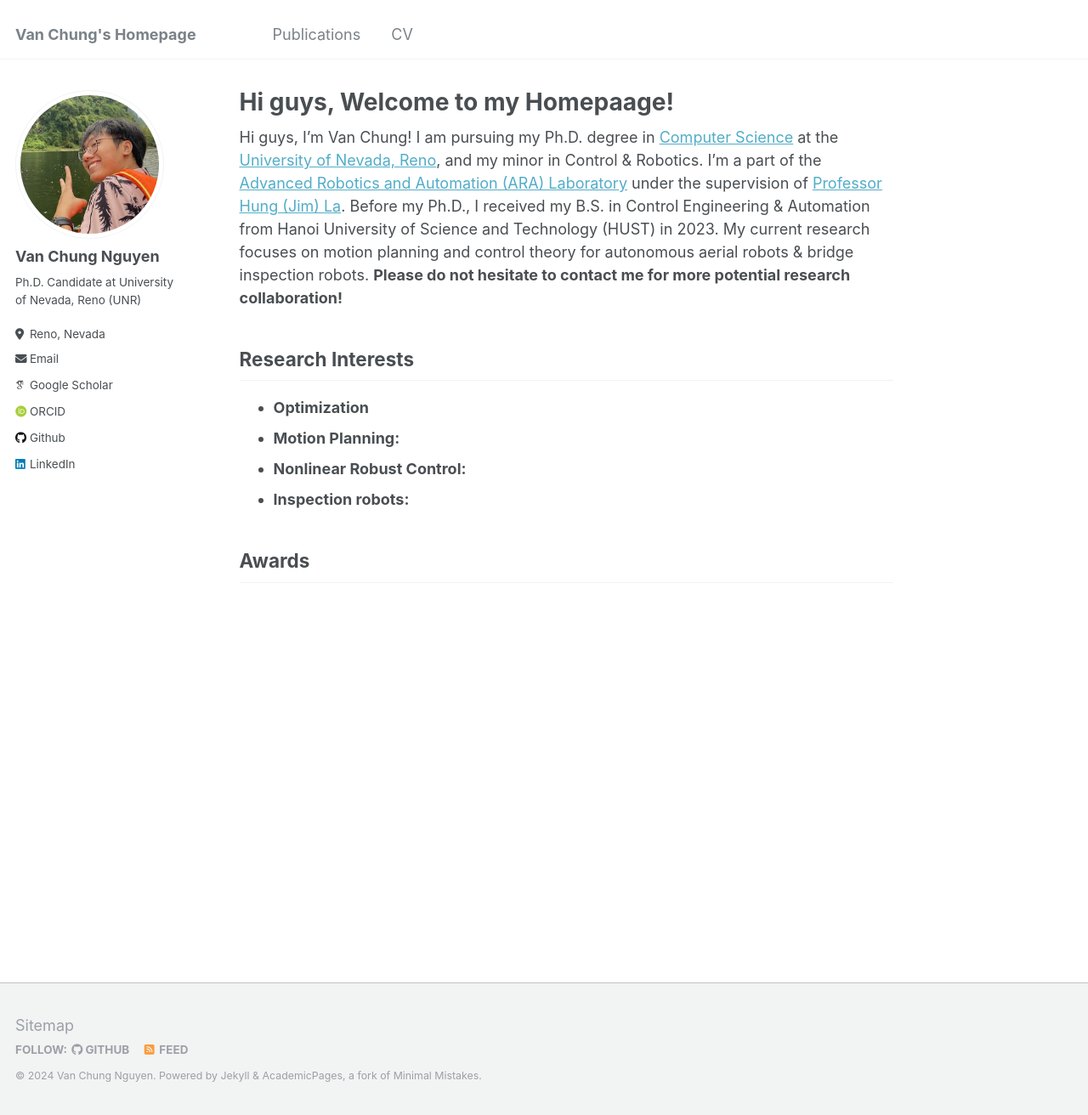
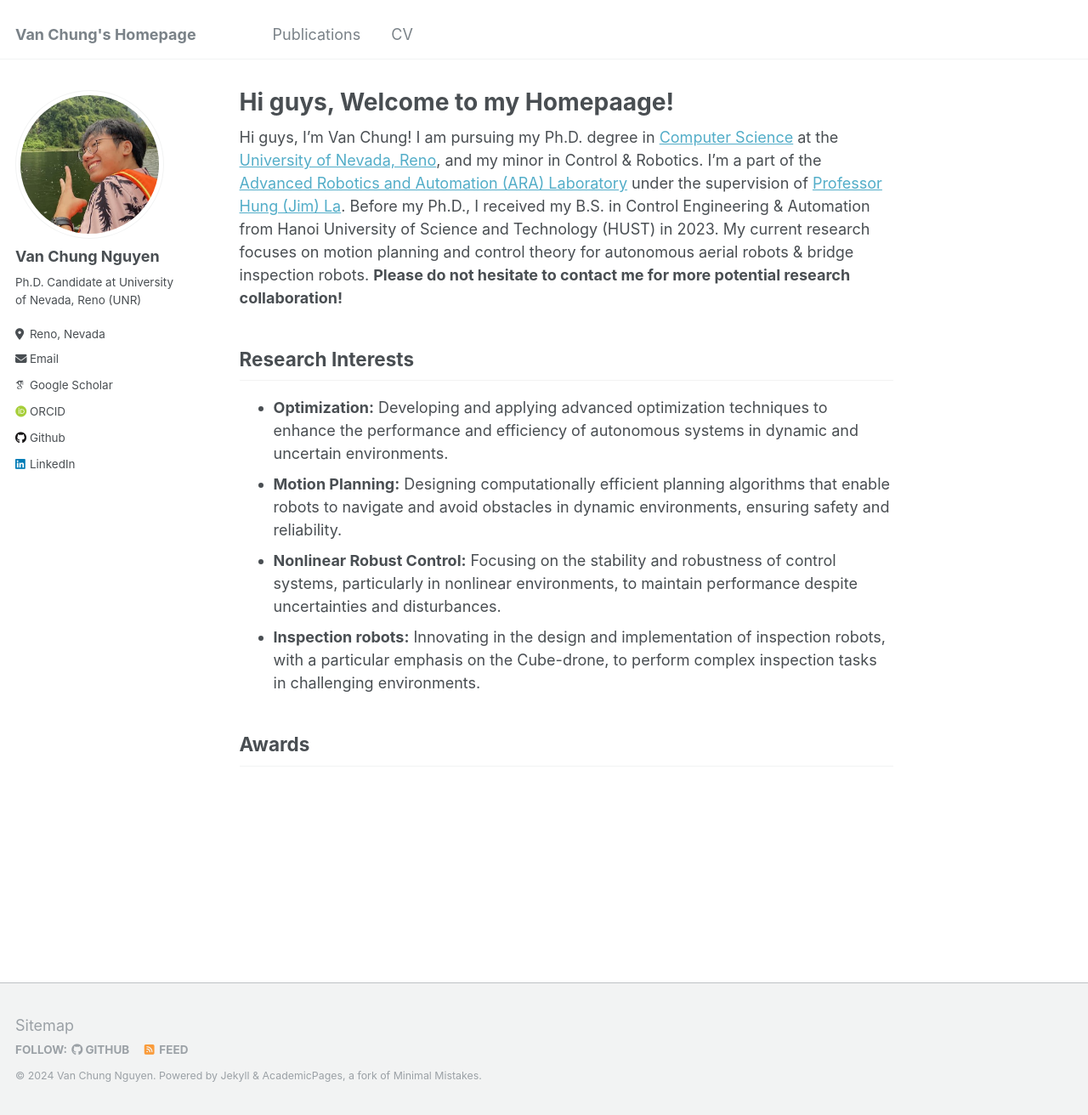
Before and after one commit to VanChung-Nguyen/VanChung-Nguyen.com, a Jekyll site: the page built from _pages/about.md, in a window 1280 px wide and 1312 px high. Shown: the whole window at 85% size. Built offline with Jekyll 4.4.1, drawn with Linux system fonts in a browser that asks for light colours; some web fonts are replaced.

Commit message:
Update about.md

```diff
--- a/_pages/about.md
+++ b/_pages/about.md
@@ -12,10 +12,10 @@ I am pursuing my Ph.D. degree in [Computer Science](https://www.unr.edu/cse) at
 
 Research Interests
 ------
-* **Optimization**
-* **Motion Planning:**
-* **Nonlinear Robust Control:**
-* **Inspection robots:**
+* **Optimization:** Developing and applying advanced optimization techniques to enhance the performance and efficiency of autonomous systems in dynamic and uncertain environments.
+* **Motion Planning:** Designing computationally efficient planning algorithms that enable robots to navigate and avoid obstacles in dynamic environments, ensuring safety and reliability.
+* **Nonlinear Robust Control:** Focusing on the stability and robustness of control systems, particularly in nonlinear environments, to maintain performance despite uncertainties and disturbances.
+* **Inspection robots:** Innovating in the design and implementation of inspection robots, with a particular emphasis on the Cube-drone, to perform complex inspection tasks in challenging environments.
 
 Awards
 ------
```
